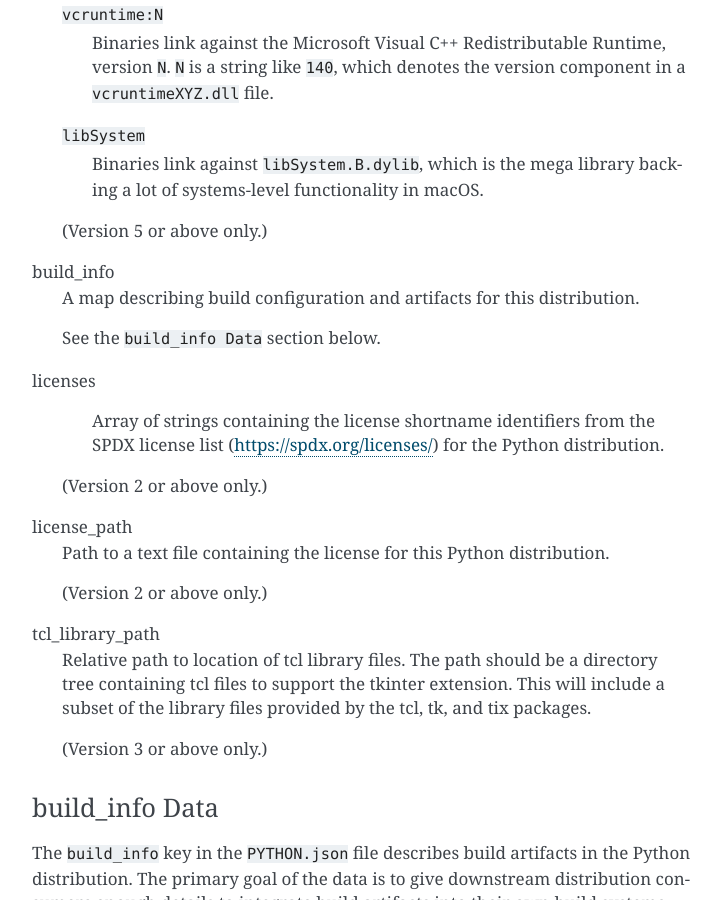
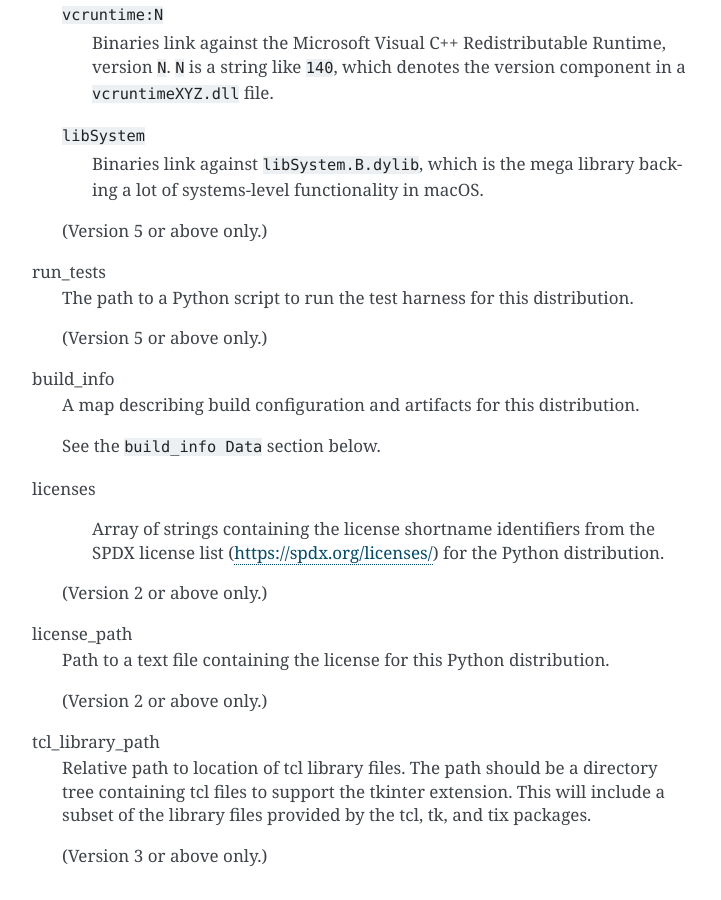
Before and after one commit to indygreg/python-build-standalone, a Sphinx documentation site: the page built from docs/distributions.rst, in a window 1280 px wide and 900 px high, scrolled down 5530 px. Shown: the whole window, without its empty margins (388-1109 px from the left). Built offline with Sphinx 7.4.7, drawn with Linux system fonts in a browser that asks for light colours.

Commit message:
unix: add run_tests.py to archive and distribution metadata
So downstream consumers have a programmatic way of running the test
harness.

```diff
--- a/docs/distributions.rst
+++ b/docs/distributions.rst
@@ -263,6 +263,12 @@ crt_features
 
    (Version 5 or above only.)
 
+run_tests
+   The path to a Python script to run the test harness for this
+   distribution.
+
+   (Version 5 or above only.)
+
 build_info
    A map describing build configuration and artifacts for this distribution.
 
```
Also changed, not shown: 2 other files.
